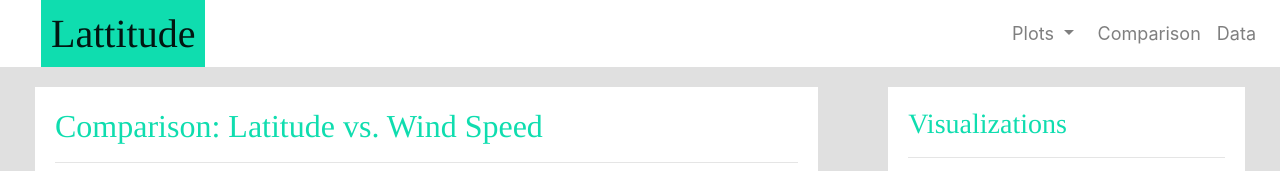
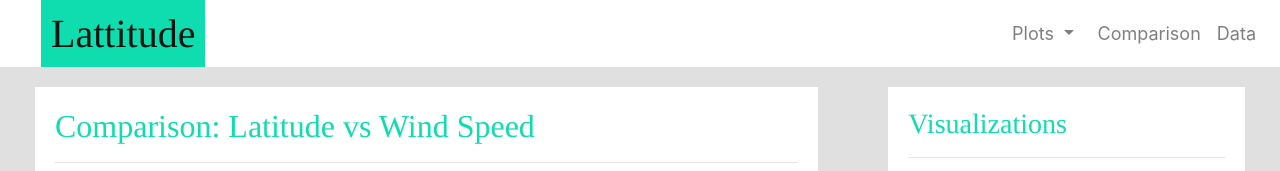
Before and after one commit to kcmillie/kcmillie.github.io, a plain HTML site: page homework/vs4.html in a window 1280 px wide. Shown: the top 171 px of the page. Drawn offline with nearby package versions, Linux system fonts and the light colour scheme.

```diff
--- a/homework/vs4.html
+++ b/homework/vs4.html
@@ -43,7 +43,7 @@
 
         <div class="col-sm-12 col-md-12 col-lg-8">
           <div class="box main">
-            <h2>Comparison: Latitude vs. Wind Speed</h2>
+            <h2>Comparison: Latitude vs Wind Speed</h2>
             <hr>
             <div class="text-center">
             <img class="vis" src="LatVWindSpeed.png">
```
